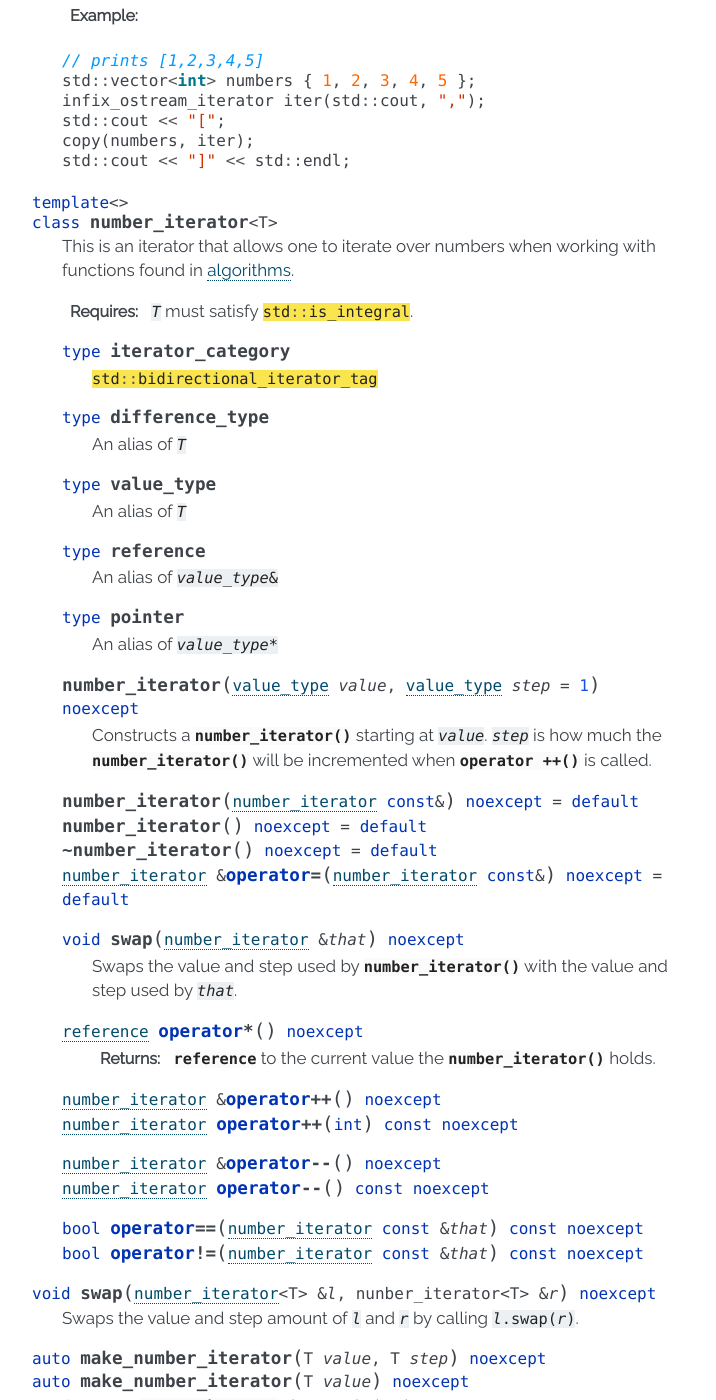
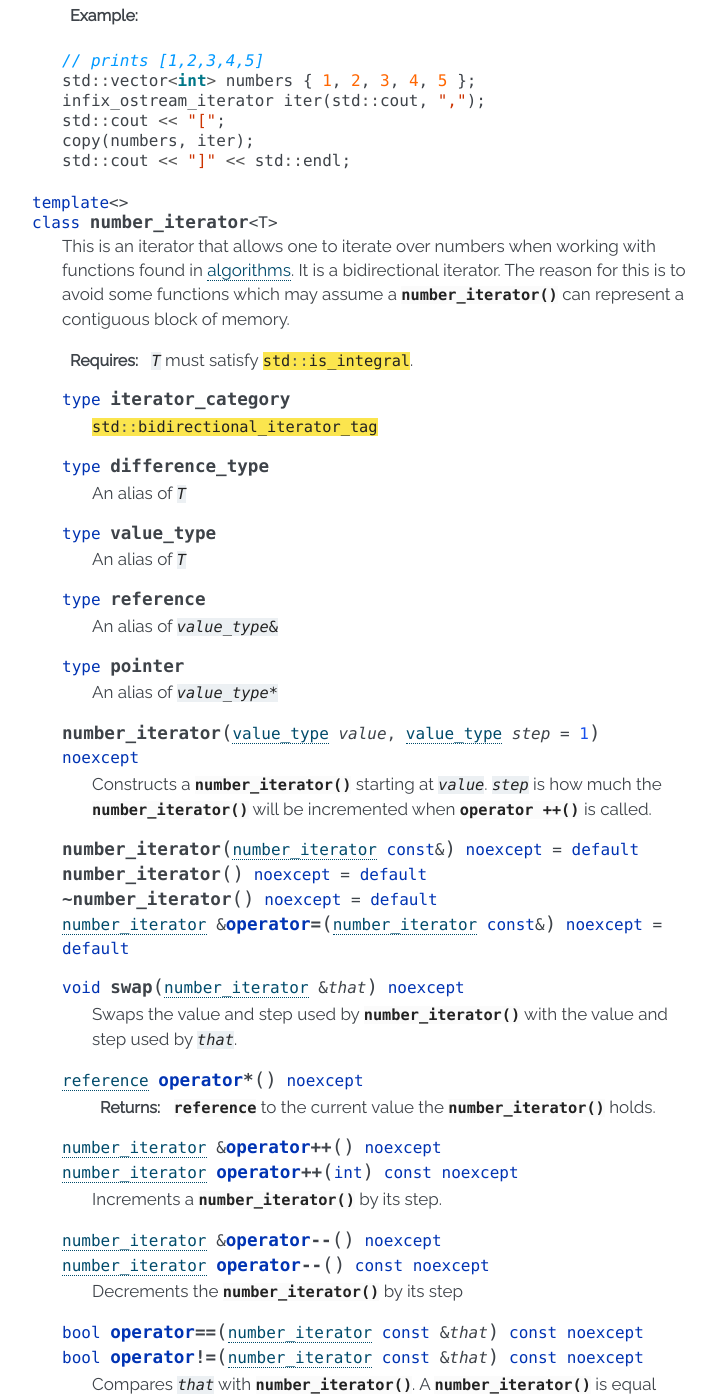
Before and after one commit to mnmlstc/core, a Sphinx documentation site: the page built from docs/iterator.rst, in a window 1280 px wide and 1400 px high, scrolled down 1326 px. Shown: the whole window, without its empty margins (388-1104 px from the left). Built offline with Sphinx 7.4.7, drawn with Linux system fonts in a browser that asks for light colours; some of the changed text lies outside the part shown.

Commit message:
Update iterator component documentation

```diff
--- a/docs/iterator.rst
+++ b/docs/iterator.rst
@@ -90,7 +90,9 @@ The iterator component can be found in ``<core/iterator.hpp>``.
 .. class:: number_iterator<T>
 
    This is an iterator that allows one to iterate over numbers when working
-   with functions found in :doc:`algorithms <algorithm>`.
+   with functions found in :doc:`algorithms <algorithm>`. It is a bidirectional
+   iterator. The reason for this is to avoid some functions which may assume
+   a :any:`number_iterator` can represent a contiguous block of memory.
 
    :requires: :samp:`{T}` must satisfy :cxx:`std::is_integral`.
 
@@ -139,11 +141,19 @@ The iterator component can be found in ``<core/iterator.hpp>``.
    .. function:: number_iterator& operator ++ () noexcept
                  number_iterator operator ++ (int) const noexcept
 
+      Increments a :any:`number_iterator` by its step.
+
    .. function:: number_iterator& operator -- () noexcept
                  number_iterator operator -- () const noexcept
 
+      Decrements the :any:`number_iterator` by its step
+
    .. function:: bool operator == (number_iterator const& that) const noexcept
                  bool operator != (number_iterator const& that) const noexcept
+
+      Compares :samp:`{that}` with :any:`number_iterator`. A
+      :any:`number_iterator` is equal *only* if both its value and its step
+      are equal.
 
 .. function:: void swap (number_iterator<T>& l, nunber_iterator<T>& r) noexcept
 
```
